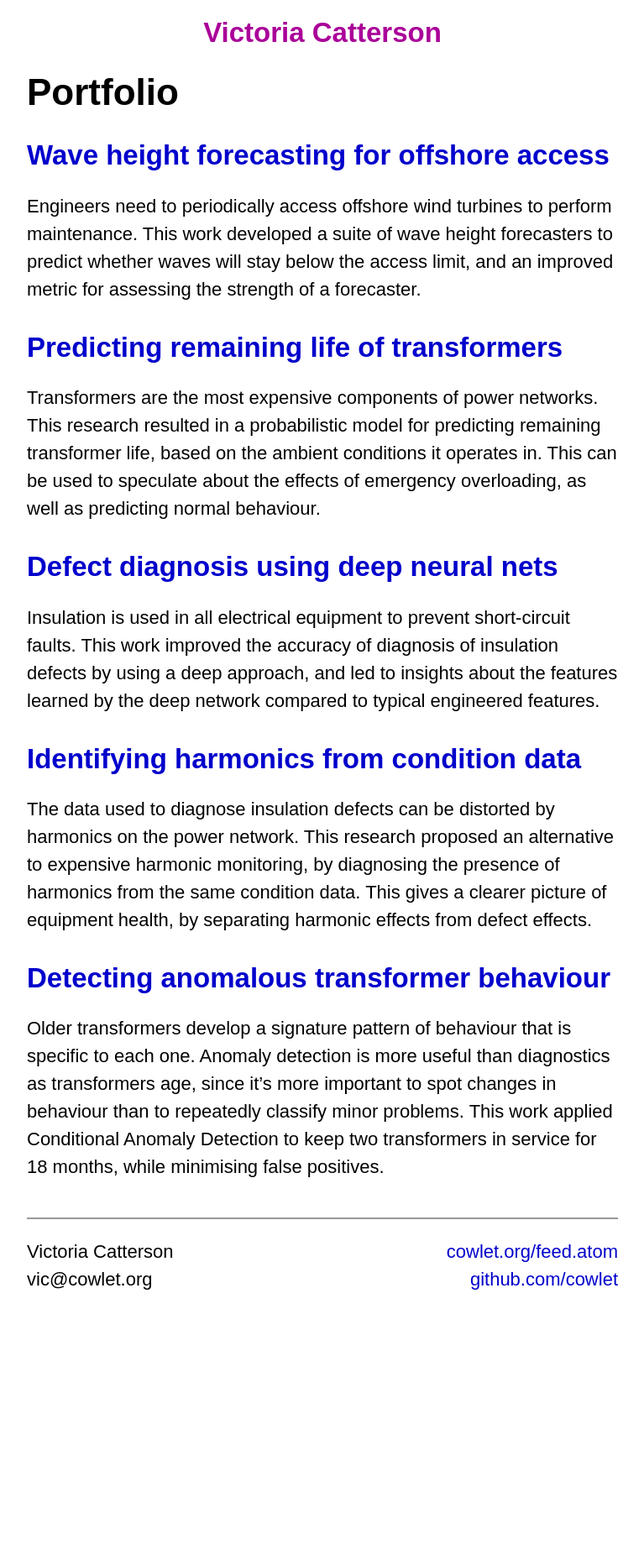
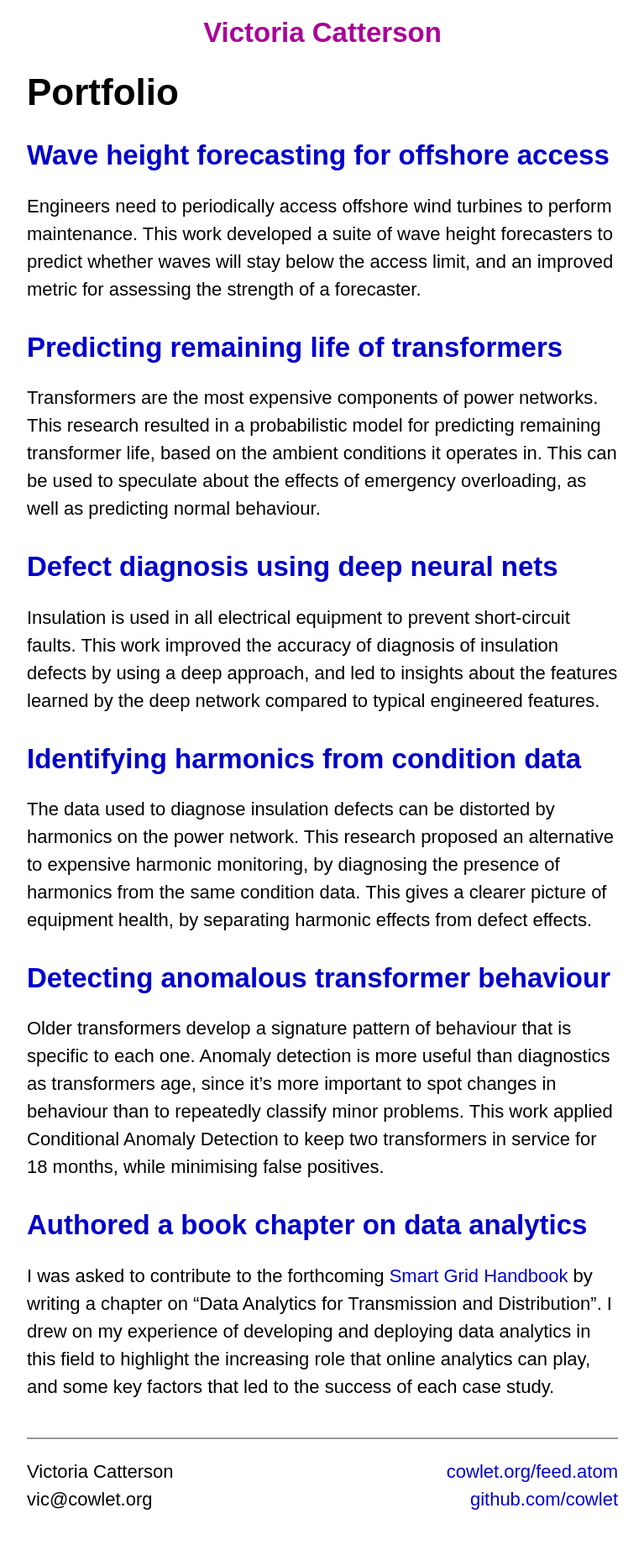
Before and after one commit to cowlet/cowlet.github.io, a Jekyll site: the page built from portfolio/index.markdown, in a window 1280 px wide. Shown: the whole page at 84% size, without its empty margins (256-1023 px from the left). Built offline with Jekyll 4.4.1, drawn with Linux system fonts in a browser that asks for light colours; before the commit the page ends 1584 px from its top, so only the background shows below that.

Commit message:
Add links and book chapter

```diff
--- a/portfolio/dnns.markdown
+++ b/portfolio/dnns.markdown
@@ -61,7 +61,7 @@ learning.
 
 ## Resources
 
-A paper detailing this work:
+The paper detailing this work:
 
 - [Deep neural networks for understanding and diagnosing partial discharge data][conf]
 
--- a/portfolio/index.markdown
+++ b/portfolio/index.markdown
@@ -1,7 +1,7 @@
 ---
 layout: default
 title: Victoria Catterson
-description: ""
+description: "Highlights of my data science projects"
 ---
 
 # Portfolio
@@ -51,3 +51,14 @@ Anomaly Detection to keep two transformers in service for 18 months, while
 minimising false positives.
 
 [cad]:          /portfolio/cad.html
+
+## [Authored a book chapter on data analytics][sghandbook]
+
+I was asked to contribute to the forthcoming [Smart Grid
+Handbook][sghandbook] by writing a chapter on "Data Analytics for
+Transmission and Distribution". I drew on my experience of developing and
+deploying data analytics in this field to highlight the increasing role that
+online analytics can play, and some key factors that led to the success of
+each case study.
+
+[sghandbook]:   http://eu.wiley.com/WileyCDA/WileyTitle/productCd-1118755480.html
```
Also changed, not shown: other parts of portfolio/dnns.markdown (+1 -1 lines).
